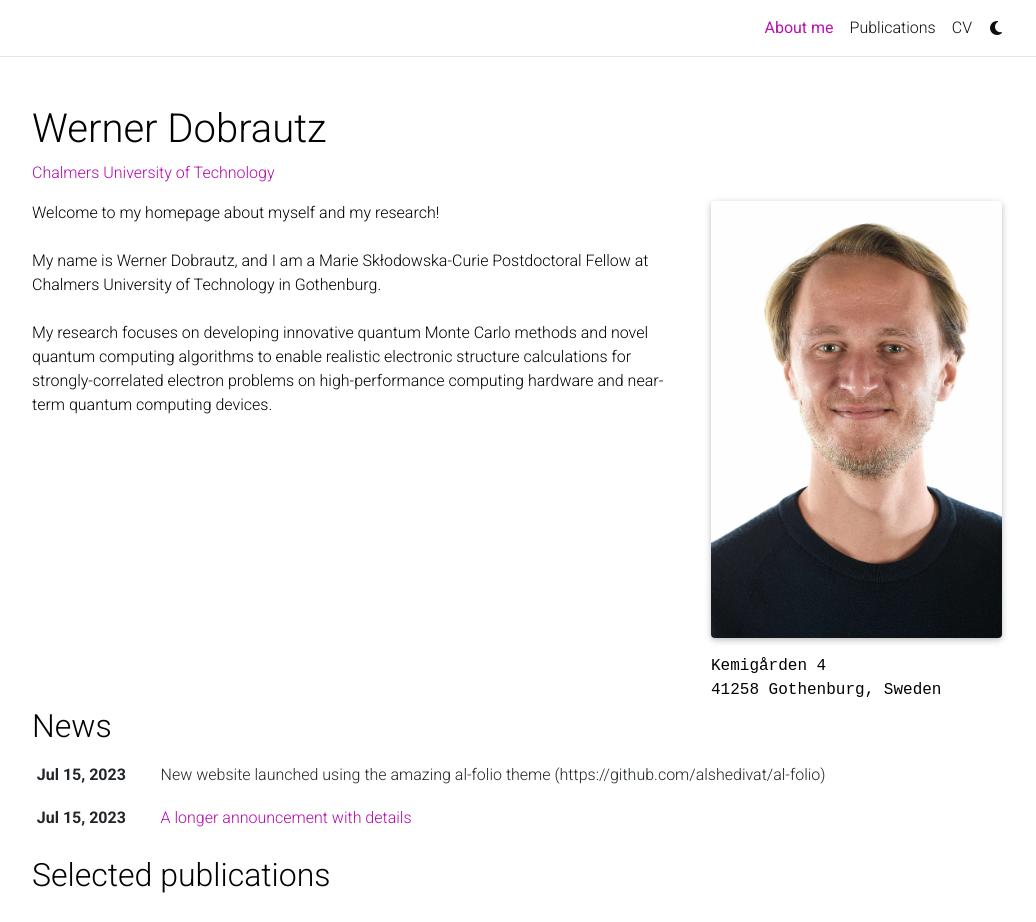
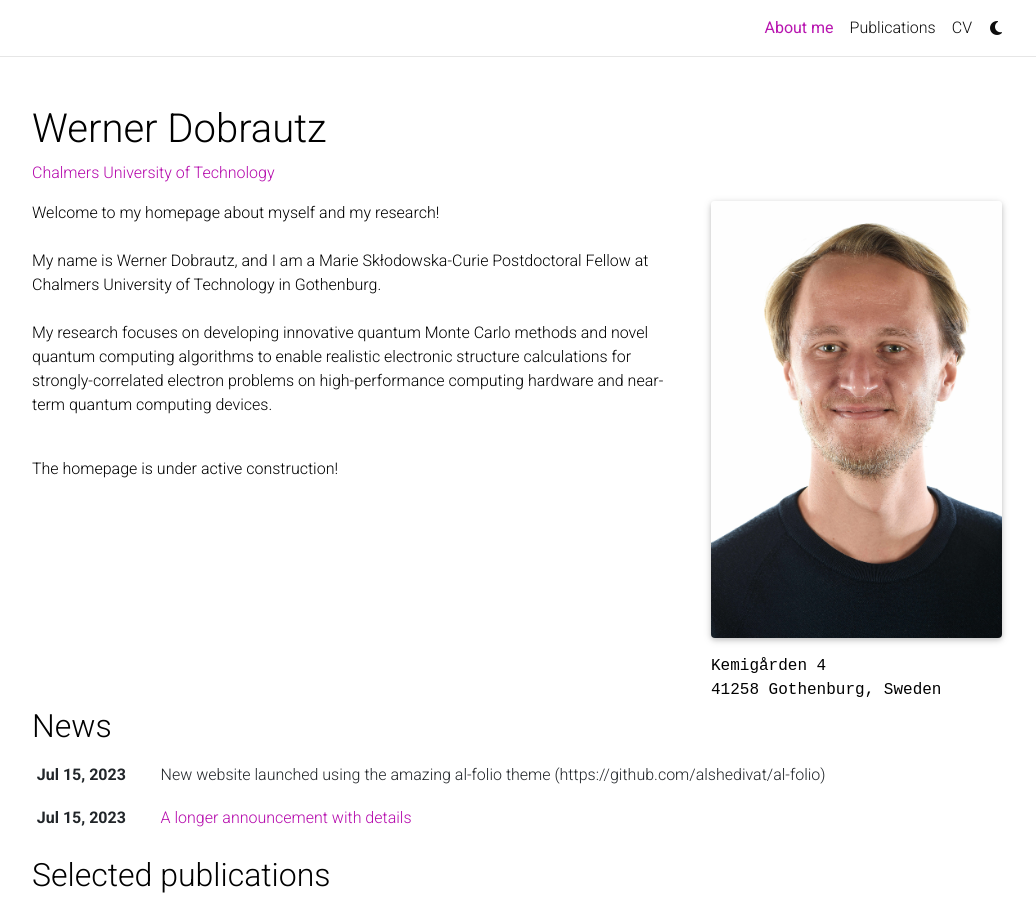
Before and after one commit to dobrautz/dobrautz.github.io, a Jekyll site: the page built from _pages/about.md, in a window 1280 px wide and 1164 px high, cut to the strip 0-922 px from the top of the window. Shown: the whole strip, without its empty margins (123-1159 px from the left). Built offline with Jekyll 4.4.1, drawn with Linux system fonts in a browser that asks for light colours; full-size pictures stand in for the smaller copies a plugin makes; comment, search, counter and statistics services are not loaded; a style sheet for code colours, icons or effects is not loaded.

Commit message:
Update about.md

```diff
--- a/_pages/about.md
+++ b/_pages/about.md
@@ -20,3 +20,5 @@ social: true  # includes social icons at the bottom of the page
 Welcome to my homepage about myself and my research! <br><br>
 My name is Werner Dobrautz, and I am a Marie Skłodowska-Curie Postdoctoral Fellow at Chalmers University of Technology in Gothenburg. <br><br>
 My research focuses on developing innovative quantum Monte Carlo methods and novel quantum computing algorithms to enable realistic electronic structure calculations for strongly-correlated electron problems on high-performance computing hardware and near-term quantum computing devices. <br><br>
+
+The homepage is under active construction!
```
